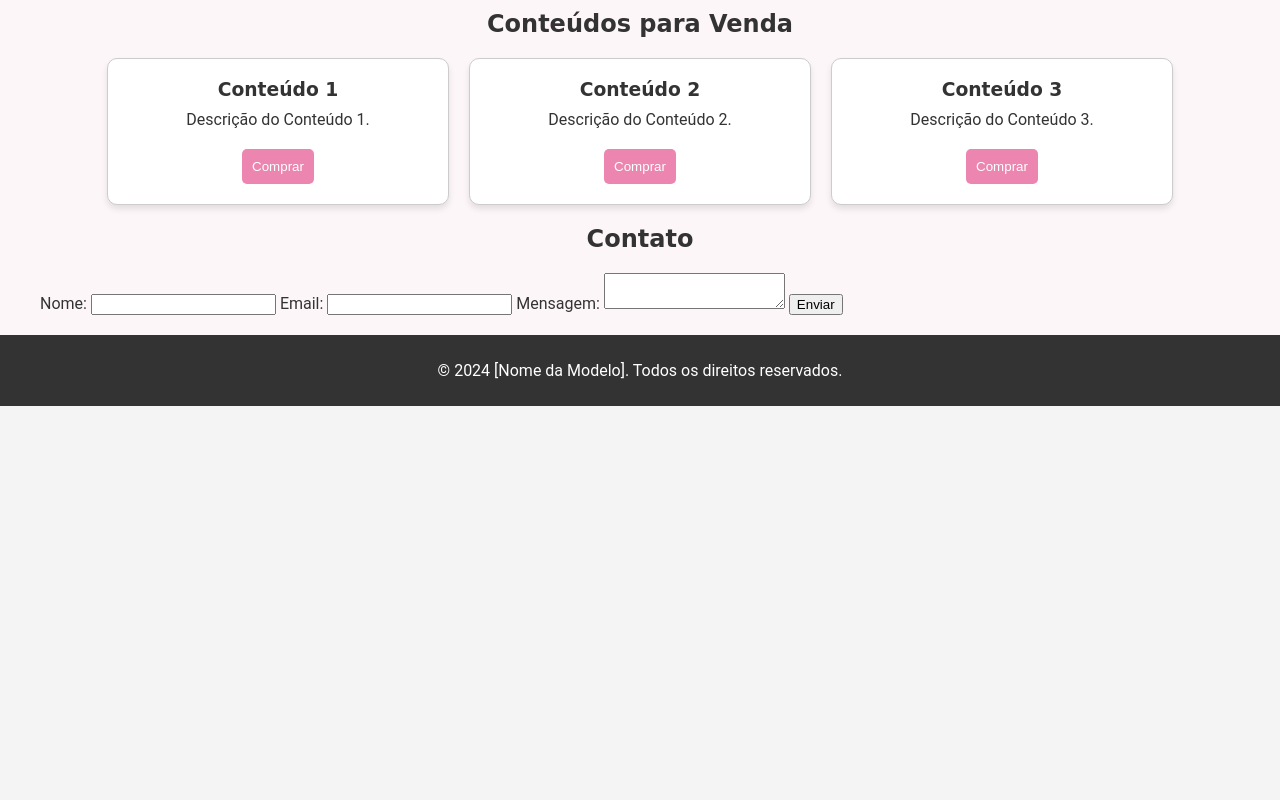
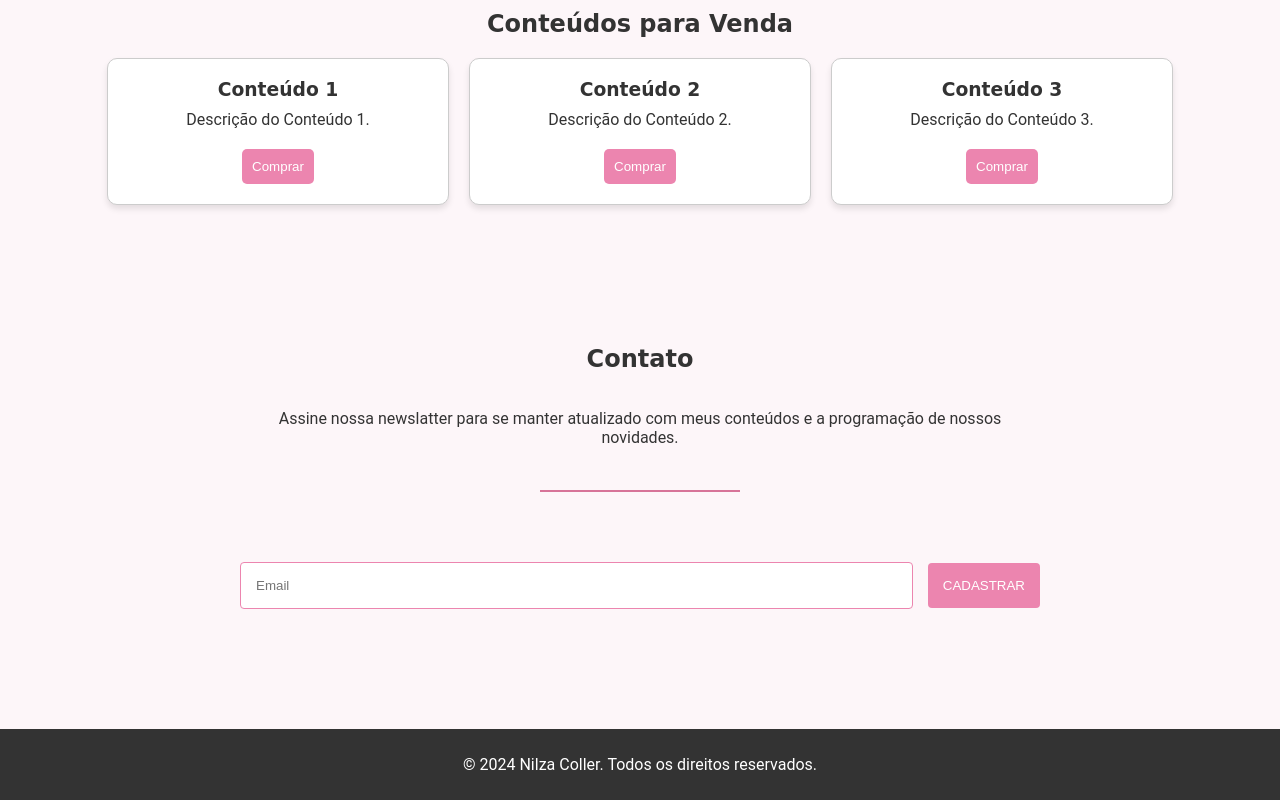
Before and after one commit to nilzacoller/nilzacoller.github.io, a plain HTML site: page index.html in a window 1280 px wide. Shown: the part 2325-3125 px from the top of the page. Before the commit the page ends 2731 px from the top, so only its background shows below. Drawn offline with Linux system fonts and the light colour scheme; a web font is replaced by a local one.

Commit message:
newslatter

```diff
--- a/css/styles.css
+++ b/css/styles.css
@@ -179,6 +179,69 @@ main {
    transform: translateY(-10px);
    box-shadow: 0 6px 10px rgba(0, 0, 0, 0.15);
 }
+
+/* contact */
+.contact{
+   display: flex;
+   flex-direction: column;
+   align-items: center;
+   padding: 100px 50px;
+}
+section.contact p{
+   max-width: 800px;
+   margin-bottom: 35px;
+   text-align: center;
+}
+section.contact hr{
+   width: 200px;
+   height: 2px;
+   background-color: #d77499;
+   margin-bottom: 70px;
+   border: none;
+}
+
+section.contact form{
+   display: flex;
+   align-items: center;
+   justify-content: center;
+   flex-wrap: wrap;
+   width: 80%;
+   max-width: 800px;
+}
+section.contact input{
+   padding: 15px;
+   border: 1px solid #ec85af;
+   border-radius: 4px;
+   margin-right: 15px;
+   flex: 1;
+}
+section.contact input:focus {
+   border-color: #d77499;
+   color: #d77499;
+   outline: none;
+}
+section.contact button{
+   padding: 15px;
+   background-color: #ec85af;
+   color: #fff;
+   text-transform: uppercase;
+   border: none;
+   border-radius: 4px;
+   cursor: pointer;
+}
+section.contact button:hover {
+   background-color: #d77499;
+
+}
+
+@media (max-width: 700px){
+   section.contact input{
+       flex-basis: 100%;
+       margin-bottom: 15px;
+   }
+}
+
+
 footer {
    text-align: center;
    padding: 10px;
--- a/index.html
+++ b/index.html
@@ -72,20 +72,19 @@
             </section>
             <section id="contato" class="contact">
                 <h2>Contato</h2>
+                <p>Assine nossa newslatter para se manter atualizado com meus conteúdos e a programação de nossos novidades.</p>
+
+                <hr>
+
                 <form>
-                    <label for="name">Nome:</label>
-                    <input type="text" id="name" name="name" required>
-                    <label for="email">Email:</label>
-                    <input type="email" id="email" name="email" required>
-                    <label for="message">Mensagem:</label>
-                    <textarea id="message" name="message" required></textarea>
-                    <button type="submit">Enviar</button>
+                    <input type="text" placeholder="Email">
+                    <button>Cadastrar</button>
                 </form>
             </section>
         </div>
     </main>
     <footer>
-        <p>&copy; 2024 [Nome da Modelo]. Todos os direitos reservados.</p>
+        <p>&copy; 2024 Nilza Coller. Todos os direitos reservados.</p>
     </footer>
     <div class="social-icons">
         <a href="https://wa.me/seunumero" target="_blank"><i class="fab fa-whatsapp"></i></a>
```
